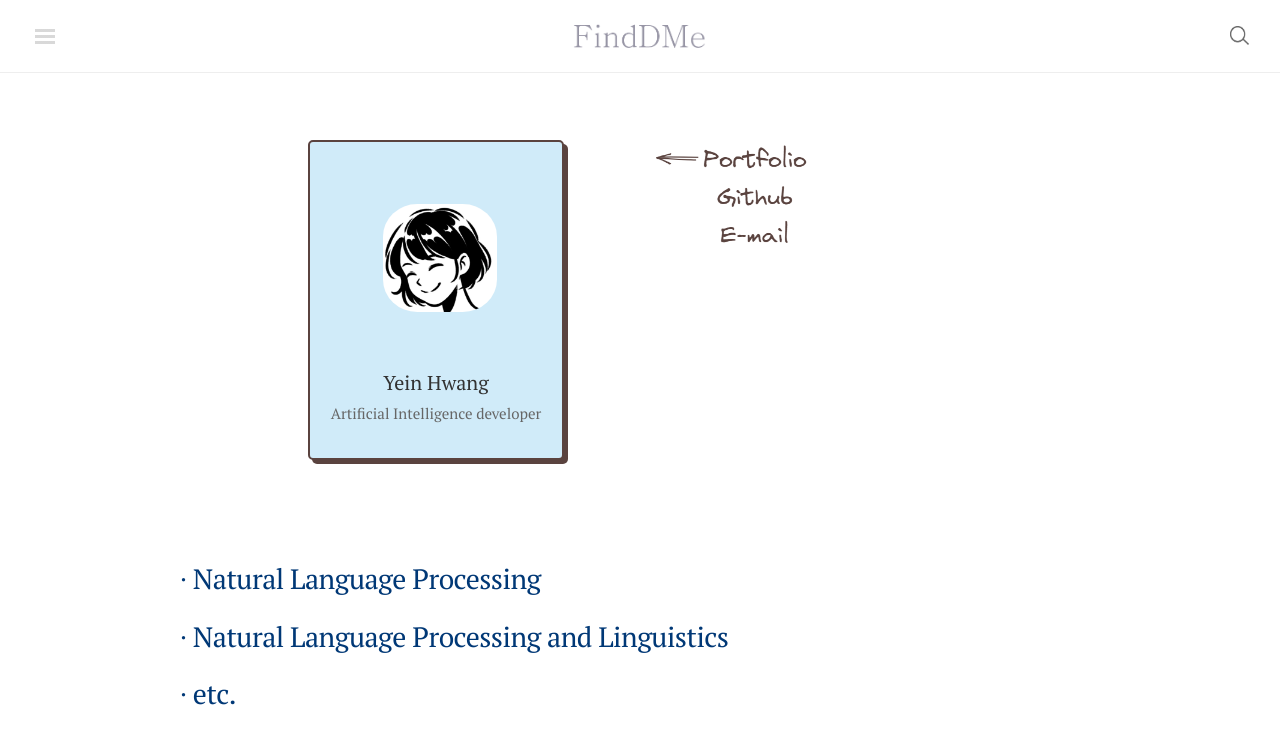
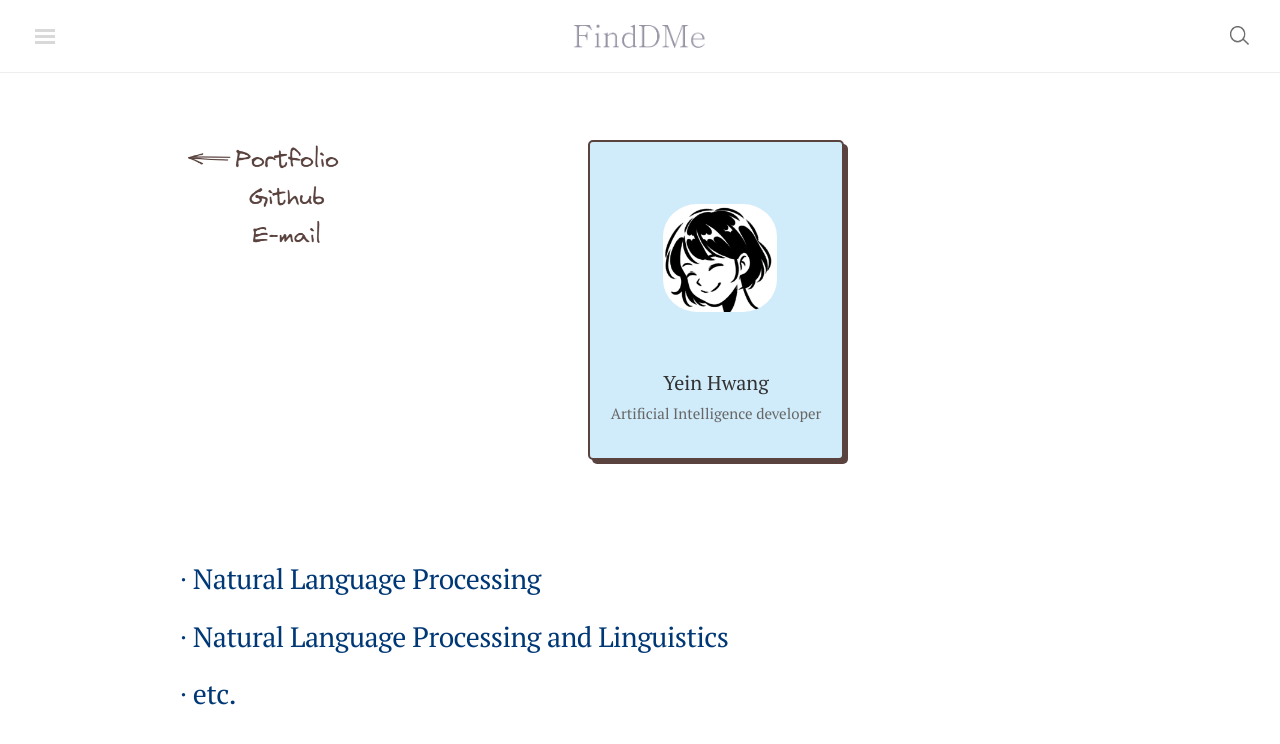
Before and after one commit to finddme/finddme.github.io, a Jekyll site: the page built from index.html, in a window 1280 px wide. Shown: the top 744 px of the page. Built offline with Jekyll 4.4.1, drawn with Linux system fonts in a browser that asks for light colours; nearby versions of some CDN libraries; comment, search, counter and statistics services are not loaded.

Commit message:
Update index.html

```diff
--- a/index.html
+++ b/index.html
@@ -35,16 +35,16 @@
 
 <!-- 홈이 홈일 때 -->
 
-<!-- <div class="hero-portfolio"  style="float: left; width: 40%; overflow-y:hidden; margin-left: 4px;"> -->
-<div class="hero-portfolio"  style="float: right; width: 40%; overflow-y:hidden; margin-right: 80px;">
+<div class="hero-portfolio"  style="float: left; width: 40%; overflow-y:hidden; margin-left: 4px;">
+<!-- <div class="hero-portfolio"  style="float: right; width: 40%; overflow-y:hidden; margin-right: 80px;"> -->
   <img src="https://finddme.github.io/public/p_g_e2.png" />
 </div>
 
 <div class="card-expo">
 <!--       <div class="card" onclick="location.href='https://finddme.github.io/about/';" style=" cursor: pointer; float: right;"> -->
 <!--       <div class="card" onclick="location.href='https://finddme.github.io/blog/portfolio/';" style=" cursor: pointer; float: center; width: 40%; margin-right: 256px;" > -->
-<!--       <div class="card" onclick="location.href='https://finddme.github.io/blog/portfolio/';" style=" cursor: pointer; float: center; margin-right: 256px;" > -->
-      <div class="card" onclick="location.href='https://finddme.github.io/blog/portfolio/';" style=" cursor: pointer; float: center;  margin-left: 128px;" >
+      <div class="card" onclick="location.href='https://finddme.github.io/blog/portfolio/';" style=" cursor: pointer; float: center; margin-right: 256px;" >
+<!--       <div class="card" onclick="location.href='https://finddme.github.io/blog/portfolio/';" style=" cursor: pointer; float: center;  margin-left: 128px;" > -->
         <div class="card-photo"></div>
         <div class="card-title">Yein Hwang<br>
             <span>Artificial Intelligence developer</span>
```
